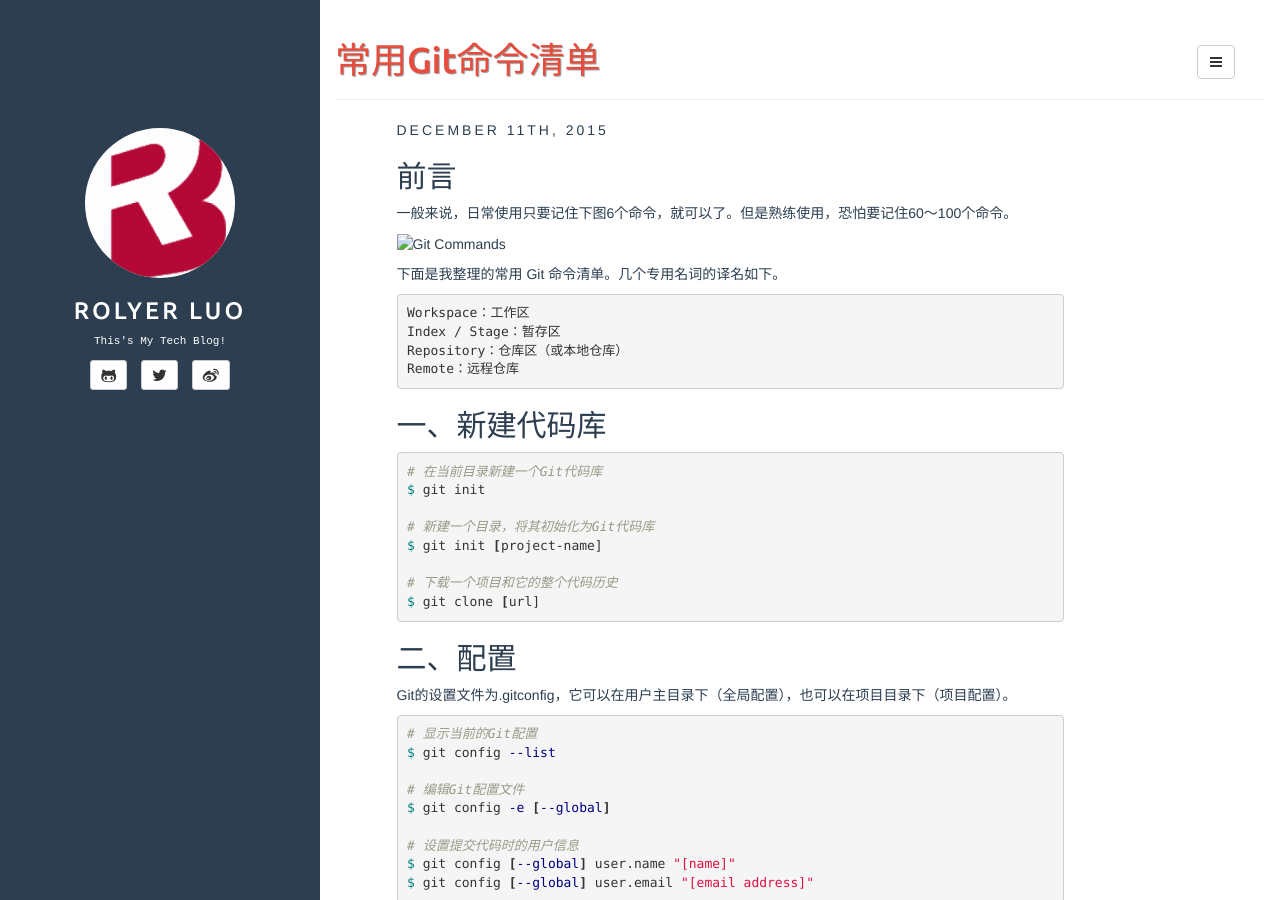
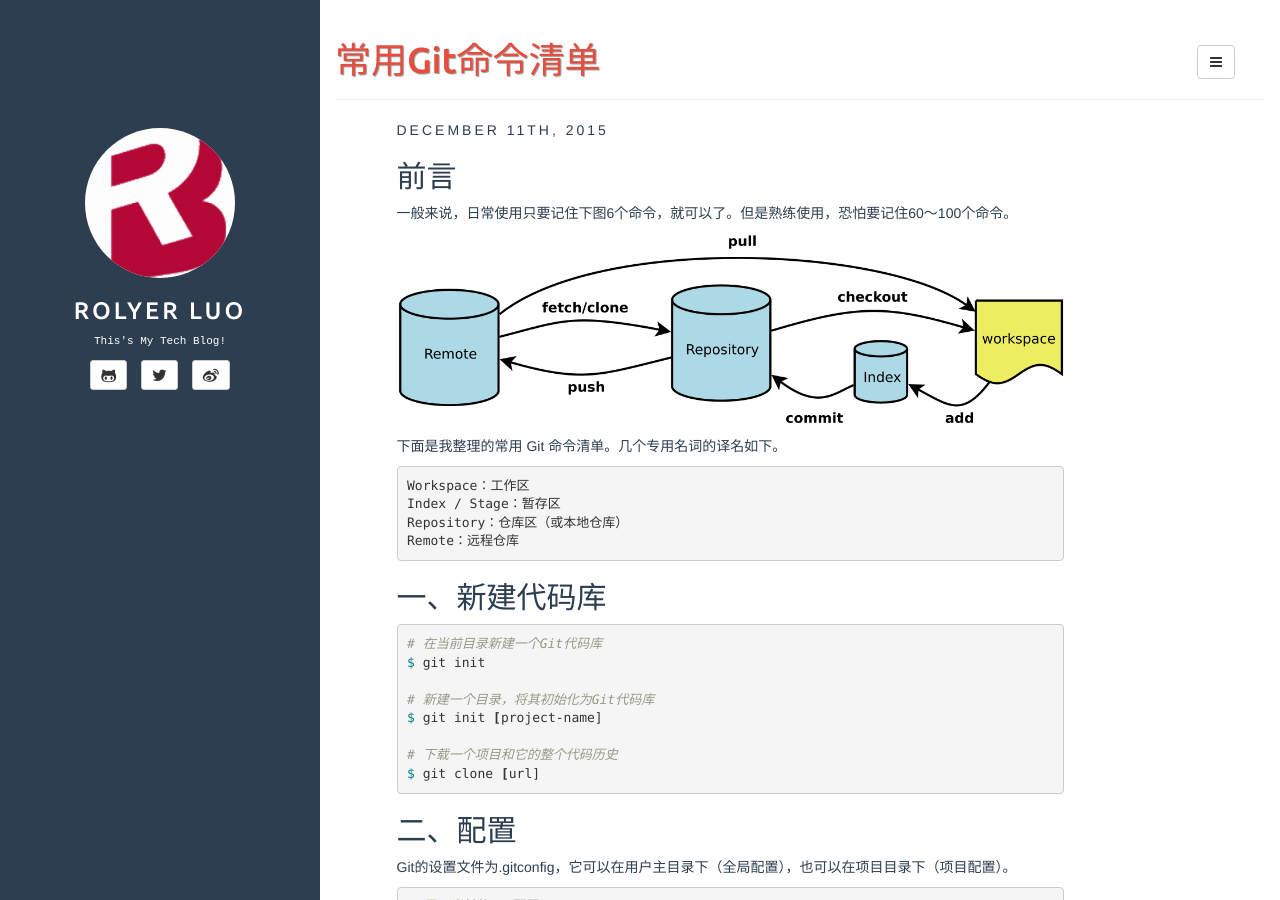
Before and after one commit to rolyer/rolyer.github.com, a Jekyll site: the page built from _posts/2015-12-11-Git-Commands-List.md, in a window 1280 px wide and 900 px high. Built offline with Jekyll 4.4.1, drawn with Linux system fonts in a browser that asks for light colours; comment, search, counter and statistics services are not loaded.

Commit message:
fix image src

```diff
--- a/_posts/2015-12-11-Git-Commands-List.md
+++ b/_posts/2015-12-11-Git-Commands-List.md
@@ -11,7 +11,7 @@ comments: true
 
 一般来说，日常使用只要记住下图6个命令，就可以了。但是熟练使用，恐怕要记住60～100个命令。
 
-![Git Commands](assets/media/git-commands-show.png)
+![Git Commands]({{ site.BASE_PATH }}/assets/media/git-commands-show.png)
 
 下面是我整理的常用 Git 命令清单。几个专用名词的译名如下。
 
```
